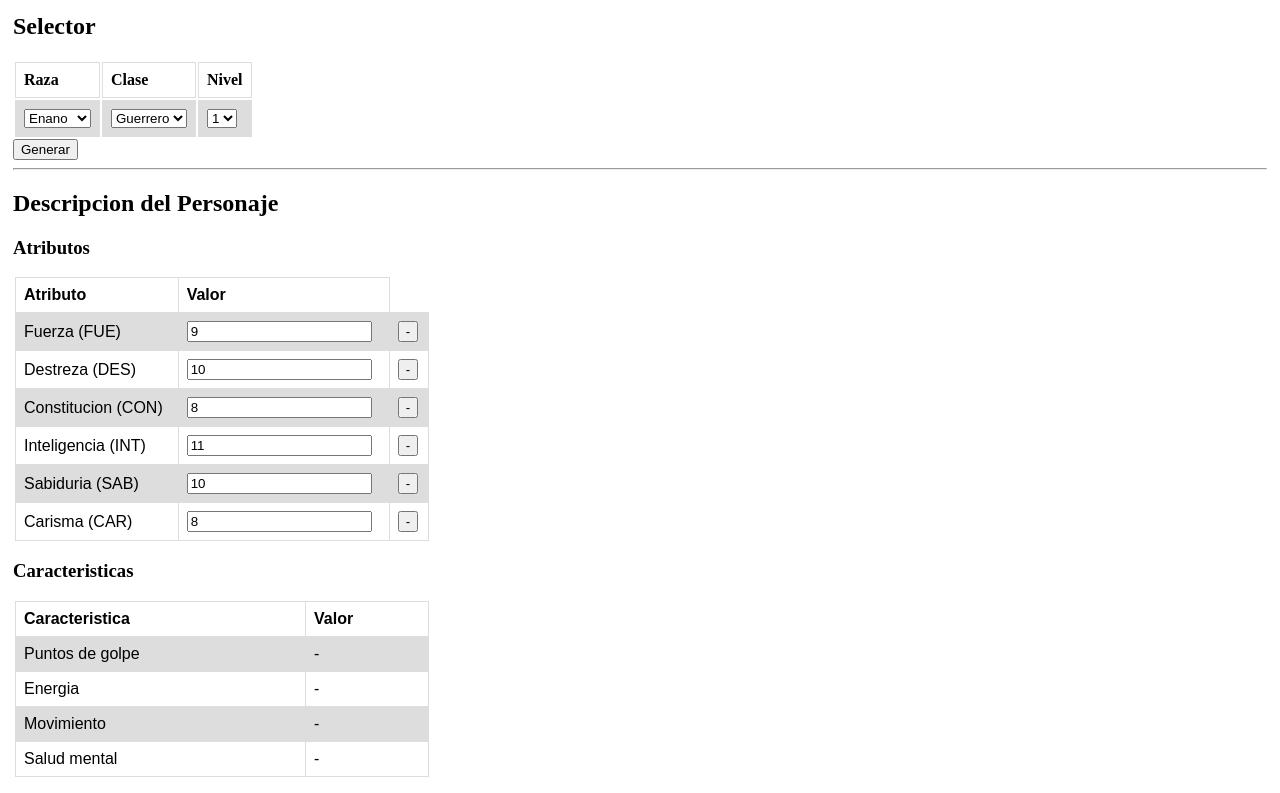
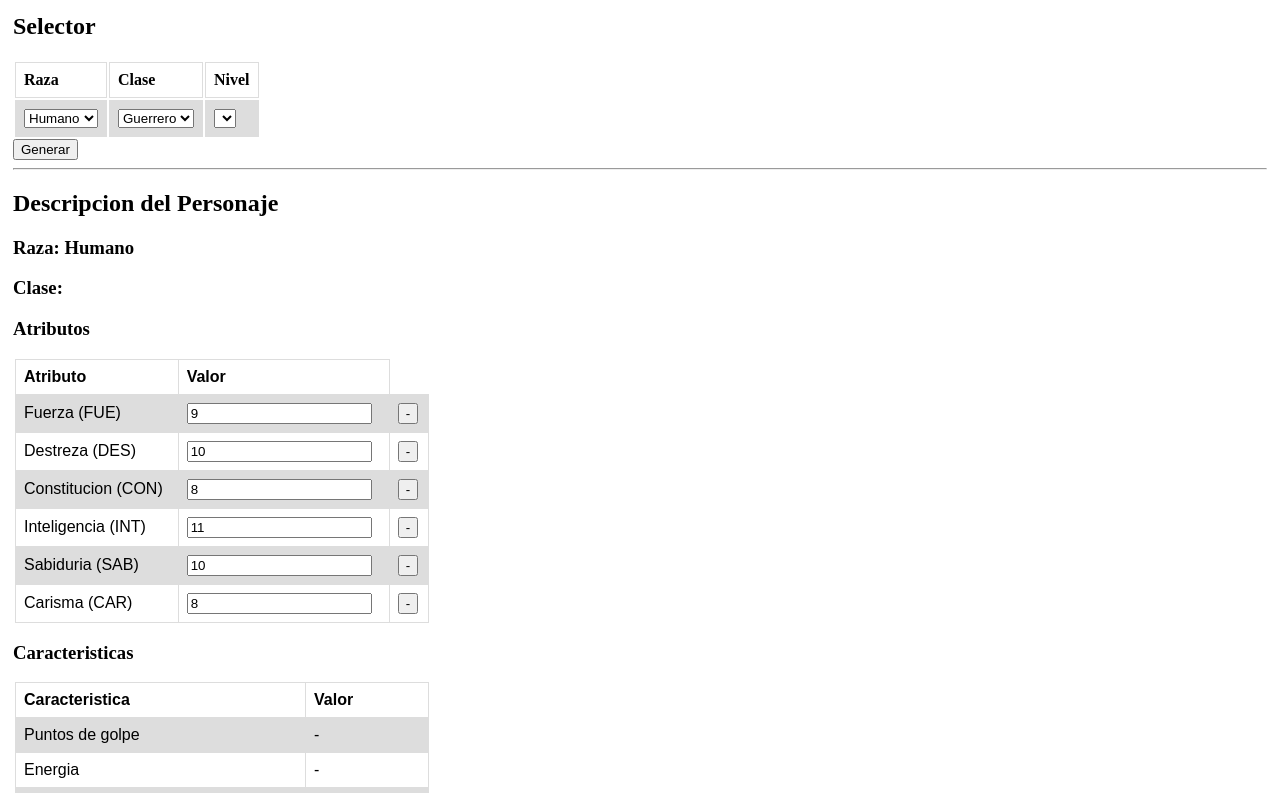
Before and after one commit to Arraiz/GeneradorReinosInconexos, a plain HTML site: page index.html in a window 1280 px wide. Both pictures are taken after a click on the button "Generar". Shown: the top 793 px of the page. Drawn offline with nearby package versions, Linux system fonts and the light colour scheme.

Commit message:
races added to generator

```diff
--- a/index.html
+++ b/index.html
@@ -17,10 +17,7 @@
 	</tr>
 	<tr>
 		<td>
-			<select name="Seleccionar Raza">
-			<option value="value1" selected>  Enano</option>
-			<option value="value2" >Value 2</option>
-			<option value="value3">Value 3</option>
+			<select id="racial_selector" name="Seleccionar Raza">
 			</select>
 		</td>
 		<td>
@@ -32,9 +29,7 @@
 		</td>
 		<td>
 			<select name="Seleccionar Nivel">
-			<option value="value1" selected>1</option>
-			<option value="value2" >2</option>
-			<option value="value3">3</option>
+
 			</select>
 			</td>
 	</tr>
@@ -43,6 +38,11 @@
 	<hr>
 	<h2>Descripcion del Personaje</h2>
 
+<!-- **************
+BASIC INFO
+************** -->
+<h3 id="raza_h3">Raza: </h3>
+<h3 id="clase_h3">Clase: </h3>
 
 <!-- **************
 ATRIBUTES TABLE
@@ -57,6 +57,11 @@ ATRIBUTES TABLE
 <!-- **************
 CHARACTERISTICS TABLE
 ************** -->
+
+<div id="chars_div">
+
+</div>
+
 <h3>Caracteristicas</h3>
 
 	<table class="basic">
--- a/js/generator.js
+++ b/js/generator.js
@@ -1,4 +1,6 @@
 let button = document.getElementById('generateButton');
+let raza_h3 = document.getElementById('raza_h3');
+let clase_h3 = document.getElementById('clase_h3');
 button.onclick = function () {
 	generateAtributes()
 }
@@ -12,13 +14,23 @@ let carisma;
 
 
 /*General*/
-atributes_json = {
+
+
+character_json = {
+	"atributes": {
 		"fuerza": 0,
 		"destreza": 0,
 		"constitucion": 0,
 		"inteligencia": 0,
 		"sabiduria": 0,
-	"carisma": 0
+		"carisma": 0,
+	},
+	"raza": "",
+	"clase": "",
+	"habilidades": {}
+
+
+
 }
 
 
@@ -64,128 +76,143 @@ function getCharac() {
 }
 
 
-function generateAtributes() {
 
-	base = 4;
-	jQuery.each(atributes_json, function (i, val) {
-		val = getCharac() + base;
-		atributes_json[i] = val
-		console.log(atributes_json[i])
-		console.log(i + " " + val)
-	});
-	atributes_html = `<h3>Atributos</h3>
-	<table id="atributes" class="basic">
-		<tr>
-			<th>Atributo</th>
-			<th>Valor</th>
-		</tr>
-		<tr>
-			<td>Fuerza (FUE)</td>
-			<td id="fuerza">
-				<input id="fue_input" type="number" value="`+ atributes_json["fuerza"] + `" >
+/********************/
+/******RAZAS*********/
+/********************/
 
-			</td >
-			<td>
-			<button id="swapFUE_DES" >-</button>
-			</td>
-		</tr >
-		<tr>
-			<td>Destreza (DES)</td>
-			<td id="destreza">
-			<input id="des_input" type="number" value="`+ atributes_json["destreza"] + `" >
-			</td>
-			<td>
-			<button id="swapDES_CON" >-</button>
-						</td>
-		</tr>
-		<tr>
-			<td>Constitucion (CON)</td>
-			<td id="constitucion">
-			<input id="con_input" type="number" value="`+ atributes_json["constitucion"] + `" >
-			</td>
-						<td>
-			<button id="swapCON_INT" >-</button>
-						</td>
-		</tr>
-		<tr>
-			<td>Inteligencia (INT)</td>
-			<td>
-			<input id="int_input" type="number" value="`+ atributes_json["inteligencia"] + `" ></td>
+racesList = ["Humano", "Elfo", "Enano", "Orco", "Mediano"]
 
-					<td>
-		<button id="swapINT_SAB" >-</button>
-					</td>
-		<tr>
-			<td>Sabiduria (SAB)</td>
-			<td id="sabiduria">
-					<input id="sab_input" type="number" value="`+ atributes_json["sabiduria"] + `" >
-			</td>
-						<td>
-			<button id="swapSAB_CAR" >-</button>
-						</td>
-		</tr>
-		<tr>
-			<td>Carisma (CAR)</td>
-			<td id="carisma">
-					<input id="car_input" type="number" value="`+ atributes_json["carisma"] + `" >
-			</td>
-						<td>
-			<button id="swapCAR_FUE" >-</button>
-						</td>
-		</tr>
-		</table > `
-	document.getElementById("atributtes_div").innerHTML = atributes_html;
-	let swapFUE_DES_btn = document.getElementById('swapFUE_DES');
-	let swapDES_CON_btn = document.getElementById('swapDES_CON');
-	let swapCON_INT_btn = document.getElementById('swapCON_INT');
-	let swapINT_SAB_btn = document.getElementById('swapINT_SAB');
-	let swapSAB_CAR_btn = document.getElementById('swapSAB_CAR');
-	let swapCAR_FUE_btn = document.getElementById('swapCAR_FUE');
+let race_selector = document.getElementById('racial_selector');
+for (var i = 0; i < racesList.length; i++) {
+	let opt = racesList[i];
+	let el = document.createElement("option");
+	el.textContent = opt;
+	el.value = opt;
+	race_selector.appendChild(el);
+}
 
-	swapFUE_DES_btn.onclick = function () {
-		v1 = document.getElementById("fue_input").value
-		v2 = document.getElementById("des_input").value
 
-		document.getElementById("fue_input").value = v2
-		document.getElementById("des_input").value = v1
+// razas = [
+// 	humano = {
+// 		"ddg": "1d8",
+// 		"bonos": {
+// 			"fuerza": 0,
+// 			"destreza": 0,
+// 			"contitucion": 0,
+// 			"intelecto": 0,
+// 			"sabuduria": 0,
+// 			"carisma": 0,
+// 		},
+// 		"rasgos": {
+// 			"puntos de habilidad": "Durante la creacion de PJ ganas dos puntos de habilidad extra",
+// 			"puntos de habilidad_nivel": "Ganan 1 punto de habilidad extra por nivel"
+// 		}
+
+// 	},
+// 	enano = {
+// 		"ddg": "1d10",
+// 		"bonos": {
+// 			"fuerza": 0,
+// 			"destreza": -2,
+// 			"contitucion": 2,
+// 			"intelecto": 0,
+// 			"sabuduria": 0,
+// 			"carisma": 0,
+// 		},
+// 		"rasgos": {
+// 			"vision en la_penumbra": "vision en la penumbra (10 metros)",
+// 			"resistir frio": "Ventajas en tiradas de constitucion para resistir frio",
+// 			"resistentes sugestion": "ventajas en tiradas para resistor encantamientos e ilusiones"
+// 		}
+// 	}
+// ]
+
+razas = [{
+	"humano": {
+		"ddg": "1d8",
+		"bonos": {
+			"fuerza": 0,
+			"destreza": 0,
+			"constitucion": 0,
+			"inteligencia": 0,
+			"sabiduria": 0,
+			"carisma": 0,
+		},
+		"rasgos": {
+			"puntos de habilidad": "Durante la creacion de PJ ganas dos puntos de habilidad extra",
+			"puntos de habilidad_nivel": "Ganan 1 punto de habilidad extra por nivel"
 		}
-	swapDES_CON_btn.onclick = function () {
-		v1 = document.getElementById("des_input").value
-		v2 = document.getElementById("con_input").value
-
-		document.getElementById("des_input").value = v2
-		document.getElementById("con_input").value = v1
+	}, "elfo": {
+		"ddg": "1d8",
+		"bonos": {
+			"fuerza": 0,
+			"destreza": 2,
+			"constitucion": -1,
+			"inteligencia": 0,
+			"sabiduria": 0,
+			"carisma": 0,
+		},
+		"rasgos": {
+			"trance": "Requieren la mitad de tiempo para descansar",
+			"Imnumes a enfermedad y paralisis": "",
+			"herencia magica": "Los elfos pueden conocer hechizos de nivel 0 o 1 a su eleccion y podrán lanzarlos si el rasgo de Lanzamiento de conjuros"
 		}
-	swapCON_INT_btn.onclick = function () {
-		v1 = document.getElementById("con_input").value
-		v2 = document.getElementById("int_input").value
-
-		document.getElementById("con_input").value = v2
-		document.getElementById("int_input").value = v1
+	},
+	"enano": {
+		"ddg": "1d10",
+		"bonos": {
+			"fuerza": 0,
+			"destreza": -2,
+			"constitucion": 2,
+			"inteligencia": 0,
+			"sabiduria": 0,
+			"carisma": 0,
+		},
+		"rasgos": {
+			"vision en la_penumbra": "vision en la penumbra (10 metros)",
+			"resistir frio": "Ventajas en tiradas de constitucion para resistir frio",
+			"resistentes sugestion": "ventajas en tiradas para resistor encantamientos e ilusiones"
 		}
-	swapINT_SAB_btn.onclick = function () {
-		v1 = document.getElementById("int_input").value
-		v2 = document.getElementById("sab_input").value
-
-		document.getElementById("int_input").value = v2
-		document.getElementById("sab_input").value = v1
+	},
+	"orco": {
+		"ddg": "1d10",
+		"bonos": {
+			"fuerza": 2,
+			"destreza": 0,
+			"constitucion": 0,
+			"inteligencia": 0,
+			"sabiduria": 0,
+			"carisma": -2,
+		},
+		"rasgos": {
+			"vision en la_penumbra": "vision en la penumbra (10 metros)",
+			"Imnune al veneo": "",
+			"Ventaja siguiendo rastros": ""
 		}
-	swapSAB_CAR_btn.onclick = function () {
-		v1 = document.getElementById("sab_input").value
-		v2 = document.getElementById("car_input").value
-
-		document.getElementById("sab_input").value = v2
-		document.getElementById("car_input").value = v1
-	}
-	swapCAR_FUE_btn.onclick = function () {
-		v1 = document.getElementById("car_input").value
-		v2 = document.getElementById("fue_input").value
-
-		document.getElementById("car_input").value = v2
-		document.getElementById("fue_input").value = v1
+	},
+	"mediano": {
+		"ddg": "1d6",
+		"bonos": {
+			"fuerza": 0,
+			"destreza": 1,
+			"constitucion": 0,
+			"inteligencia": 0,
+			"sabiduria": 0,
+			"carisma": 0,
+		},
+		"rasgos": {
+			"escurridizo": "ventaja en tiradas de esconderse",
+			"Blanco reducido": "Ventaja para esquivar a oponentes mas geandes que un mediano",
+			"Menudo": "No puede llevar armas a dos manos",
+			"Puro": "No puede ser Marcado o usar magia Caotica, pero tambien tiene ventaja para resistir influencia del caos"
 		}
 	}
+}
+]
 
+
+/*CLASES*/
 /*Guerrero*/
 
 tblHabilidades = `</table >
@@ -247,3 +274,136 @@ tblHabilidades = `</table >
 			<td>**</td>
 		</tr>
 	</table>`
+
+
+
+
+
+/*GENERACION DE ATRIBUTOS*/
+
+
+function generateAtributes() {
+	race = race_selector.value.toLowerCase();
+	character_json["race"] = race_selector.value;
+	base = 4;
+	jQuery.each(character_json["atributes"], function (i, val) {
+		val = getCharac() + base + razas[0][race]["bonos"][i]
+		character_json["atributes"][i] = val;
+
+	});
+	console.log(character_json)
+	raza_h3.innerHTML = "Raza: " + character_json["race"]
+
+	atributes_html = `<h3>Atributos</h3>
+	<table id="atributes" class="basic">
+		<tr>
+			<th>Atributo</th>
+			<th>Valor</th>
+		</tr>
+		<tr>
+			<td>Fuerza (FUE)</td>
+			<td id="fuerza">
+				<input id="fue_input" type="number" value="`+ character_json["atributes"]["fuerza"] + `" >
+
+			</td >
+			<td>
+			<button id="swapFUE_DES" >-</button>
+			</td>
+		</tr >
+		<tr>
+			<td>Destreza (DES)</td>
+			<td id="destreza">
+			<input id="des_input" type="number" value="`+ character_json["atributes"]["destreza"] + `" >
+			</td>
+			<td>
+			<button id="swapDES_CON" >-</button>
+						</td>
+		</tr>
+		<tr>
+			<td>Constitucion (CON)</td>
+			<td id="constitucion">
+			<input id="con_input" type="number" value="`+ character_json["atributes"]["constitucion"] + `" >
+			</td>
+						<td>
+			<button id="swapCON_INT" >-</button>
+						</td>
+		</tr>
+		<tr>
+			<td>Inteligencia (INT)</td>
+			<td>
+			<input id="int_input" type="number" value="`+ character_json["atributes"]["inteligencia"] + `" ></td>
+
+					<td>
+		<button id="swapINT_SAB" >-</button>
+					</td>
+		<tr>
+			<td>Sabiduria (SAB)</td>
+			<td id="sabiduria">
+					<input id="sab_input" type="number" value="`+ character_json["atributes"]["sabiduria"] + `" >
+			</td>
+						<td>
+			<button id="swapSAB_CAR" >-</button>
+						</td>
+		</tr>
+		<tr>
+			<td>Carisma (CAR)</td>
+			<td id="carisma">
+					<input id="car_input" type="number" value="`+ character_json["atributes"]["carisma"] + `" >
+			</td>
+						<td>
+			<button id="swapCAR_FUE" >-</button>
+						</td>
+		</tr>
+		</table > `
+
+	document.getElementById("atributtes_div").innerHTML = atributes_html;
+	let swapFUE_DES_btn = document.getElementById('swapFUE_DES');
+	let swapDES_CON_btn = document.getElementById('swapDES_CON');
+	let swapCON_INT_btn = document.getElementById('swapCON_INT');
+	let swapINT_SAB_btn = document.getElementById('swapINT_SAB');
+	let swapSAB_CAR_btn = document.getElementById('swapSAB_CAR');
+	let swapCAR_FUE_btn = document.getElementById('swapCAR_FUE');
+
+	swapFUE_DES_btn.onclick = function () {
+		v1 = document.getElementById("fue_input").value
+		v2 = document.getElementById("des_input").value
+
+		document.getElementById("fue_input").value = v2
+		document.getElementById("des_input").value = v1
+	}
+	swapDES_CON_btn.onclick = function () {
+		v1 = document.getElementById("des_input").value
+		v2 = document.getElementById("con_input").value
+
+		document.getElementById("des_input").value = v2
+		document.getElementById("con_input").value = v1
+	}
+	swapCON_INT_btn.onclick = function () {
+		v1 = document.getElementById("con_input").value
+		v2 = document.getElementById("int_input").value
+
+		document.getElementById("con_input").value = v2
+		document.getElementById("int_input").value = v1
+	}
+	swapINT_SAB_btn.onclick = function () {
+		v1 = document.getElementById("int_input").value
+		v2 = document.getElementById("sab_input").value
+
+		document.getElementById("int_input").value = v2
+		document.getElementById("sab_input").value = v1
+	}
+	swapSAB_CAR_btn.onclick = function () {
+		v1 = document.getElementById("sab_input").value
+		v2 = document.getElementById("car_input").value
+
+		document.getElementById("sab_input").value = v2
+		document.getElementById("car_input").value = v1
+	}
+	swapCAR_FUE_btn.onclick = function () {
+		v1 = document.getElementById("car_input").value
+		v2 = document.getElementById("fue_input").value
+
+		document.getElementById("car_input").value = v2
+		document.getElementById("fue_input").value = v1
+	}
+}
```
Lines whose indentation alone changed are shown as unchanged.
